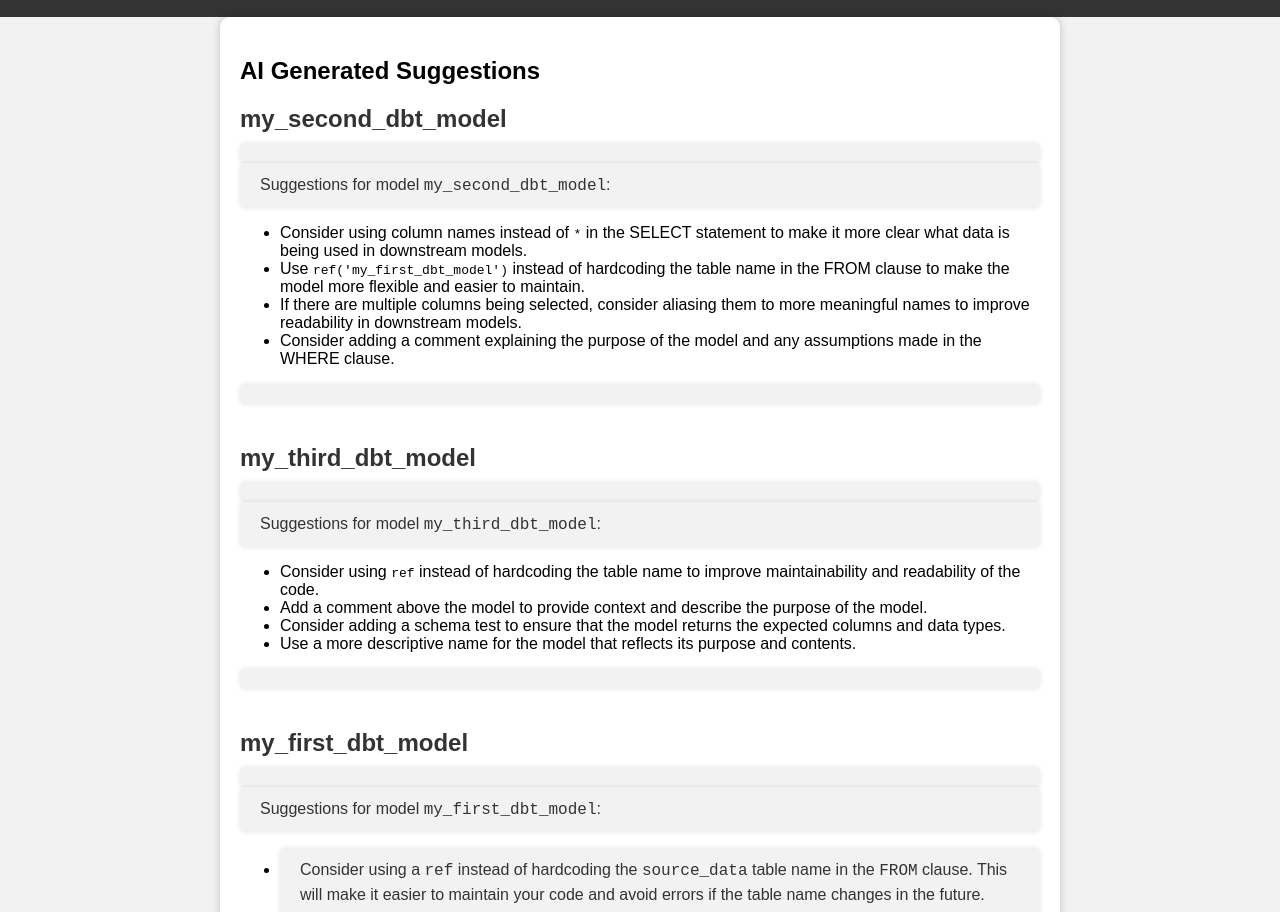
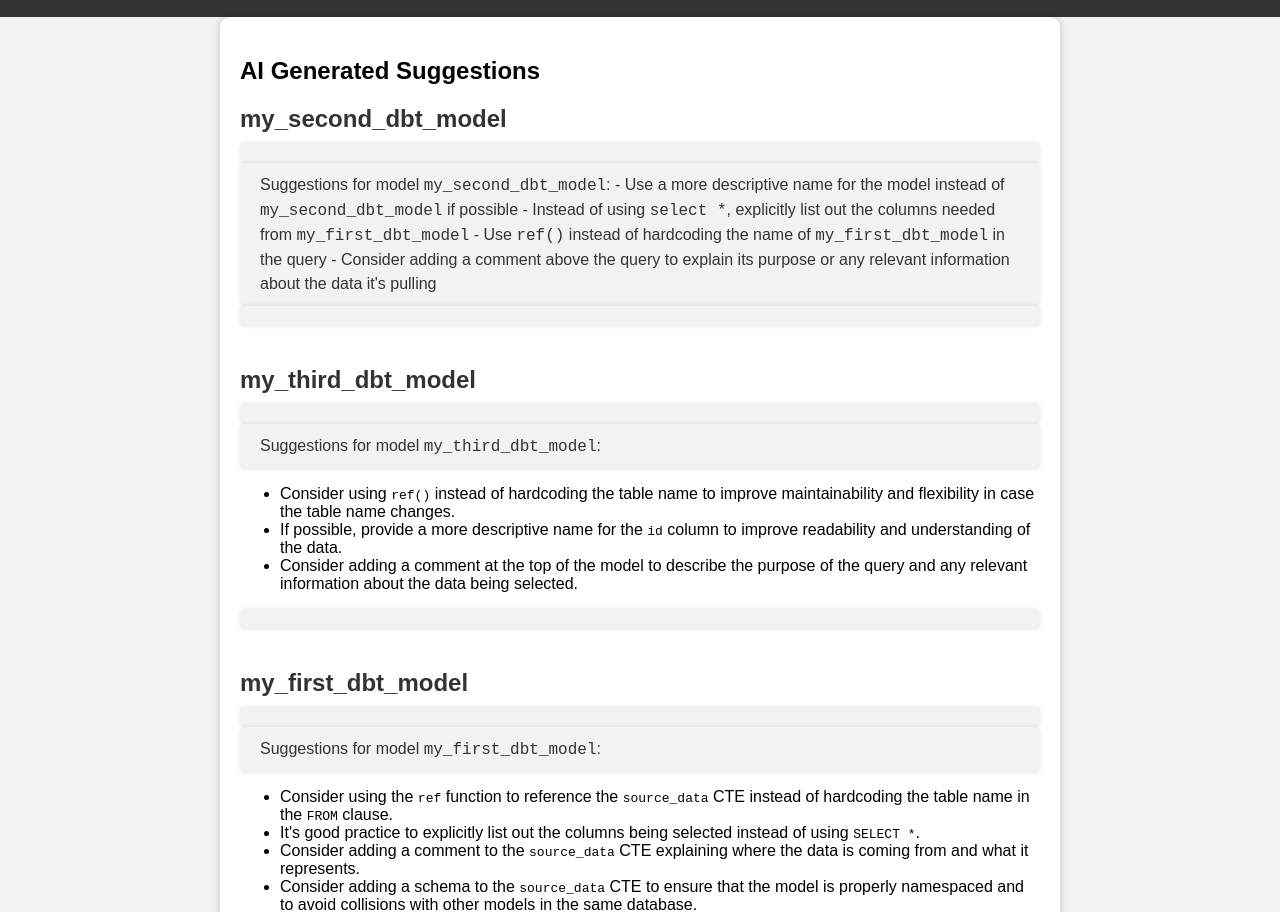
Before and after one commit to armalite/dbt-ai, a website: page sample_dbt_project/dbt_ai_sample/dbt_model_suggestions.html in a window 1280 px wide. Shown: the part 65-977 px from the top of the page. Drawn offline with Linux system fonts and the light colour scheme.

Commit message:
Traverse dall-e response correctly

```diff
--- a/sample_dbt_project/dbt_ai_sample/dbt_model_suggestions.html
+++ b/sample_dbt_project/dbt_ai_sample/dbt_model_suggestions.html
@@ -100,14 +100,11 @@
 
             <div class="model">
                 <h2>my_second_dbt_model</h2>
-                <p><p>Suggestions for model <code>my_second_dbt_model</code>:</p>
-
-<ul>
-<li>Consider using column names instead of <code>*</code> in the SELECT statement to make it more clear what data is being used in downstream models.</li>
-<li>Use <code>ref('my_first_dbt_model')</code> instead of hardcoding the table name in the FROM clause to make the model more flexible and easier to maintain.</li>
-<li>If there are multiple columns being selected, consider aliasing them to more meaningful names to improve readability in downstream models.</li>
-<li>Consider adding a comment explaining the purpose of the model and any assumptions made in the WHERE clause.</li>
-</ul>
+                <p><p>Suggestions for model <code>my_second_dbt_model</code>:
+- Use a more descriptive name for the model instead of <code>my_second_dbt_model</code> if possible
+- Instead of using <code>select *</code>, explicitly list out the columns needed from <code>my_first_dbt_model</code>
+- Use <code>ref()</code> instead of hardcoding the name of <code>my_first_dbt_model</code> in the query
+- Consider adding a comment above the query to explain its purpose or any relevant information about the data it's pulling</p>
 </p>
             </div>
 
@@ -116,10 +113,9 @@
                 <p><p>Suggestions for model <code>my_third_dbt_model</code>:</p>
 
 <ul>
-<li>Consider using <code>ref</code> instead of hardcoding the table name to improve maintainability and readability of the code.</li>
-<li>Add a comment above the model to provide context and describe the purpose of the model.</li>
-<li>Consider adding a schema test to ensure that the model returns the expected columns and data types.</li>
-<li>Use a more descriptive name for the model that reflects its purpose and contents.</li>
+<li>Consider using <code>ref()</code> instead of hardcoding the table name to improve maintainability and flexibility in case the table name changes.</li>
+<li>If possible, provide a more descriptive name for the <code>id</code> column to improve readability and understanding of the data.</li>
+<li>Consider adding a comment at the top of the model to describe the purpose of the query and any relevant information about the data being selected.</li>
 </ul>
 </p>
             </div>
@@ -129,10 +125,10 @@
                 <p><p>Suggestions for model <code>my_first_dbt_model</code>:</p>
 
 <ul>
-<li><p>Consider using a <code>ref</code> instead of hardcoding the <code>source_data</code> table name in the <code>FROM</code> clause. This will make it easier to maintain your code and avoid errors if the table name changes in the future.</p></li>
-<li><p>It's a good practice to explicitly list out the column names in the <code>SELECT</code> statement instead of using <code>SELECT *</code>. This makes your code more readable and helps avoid issues if the table schema changes.</p></li>
-<li><p>Consider adding a comment at the top of the model to describe what it does and any assumptions made in the code.</p></li>
-<li><p>If you don't need to use a CTE, consider removing it and using a subquery instead. This can make your code simpler and easier to read.</p></li>
+<li>Consider using the <code>ref</code> function to reference the <code>source_data</code> CTE instead of hardcoding the table name in the <code>FROM</code> clause.</li>
+<li>It's good practice to explicitly list out the columns being selected instead of using <code>SELECT *</code>.</li>
+<li>Consider adding a comment to the <code>source_data</code> CTE explaining where the data is coming from and what it represents.</li>
+<li>Consider adding a schema to the <code>source_data</code> CTE to ensure that the model is properly namespaced and to avoid collisions with other models in the same database.</li>
 </ul>
 </p>
             </div>
```
Also changed, not shown: 1 other file.
